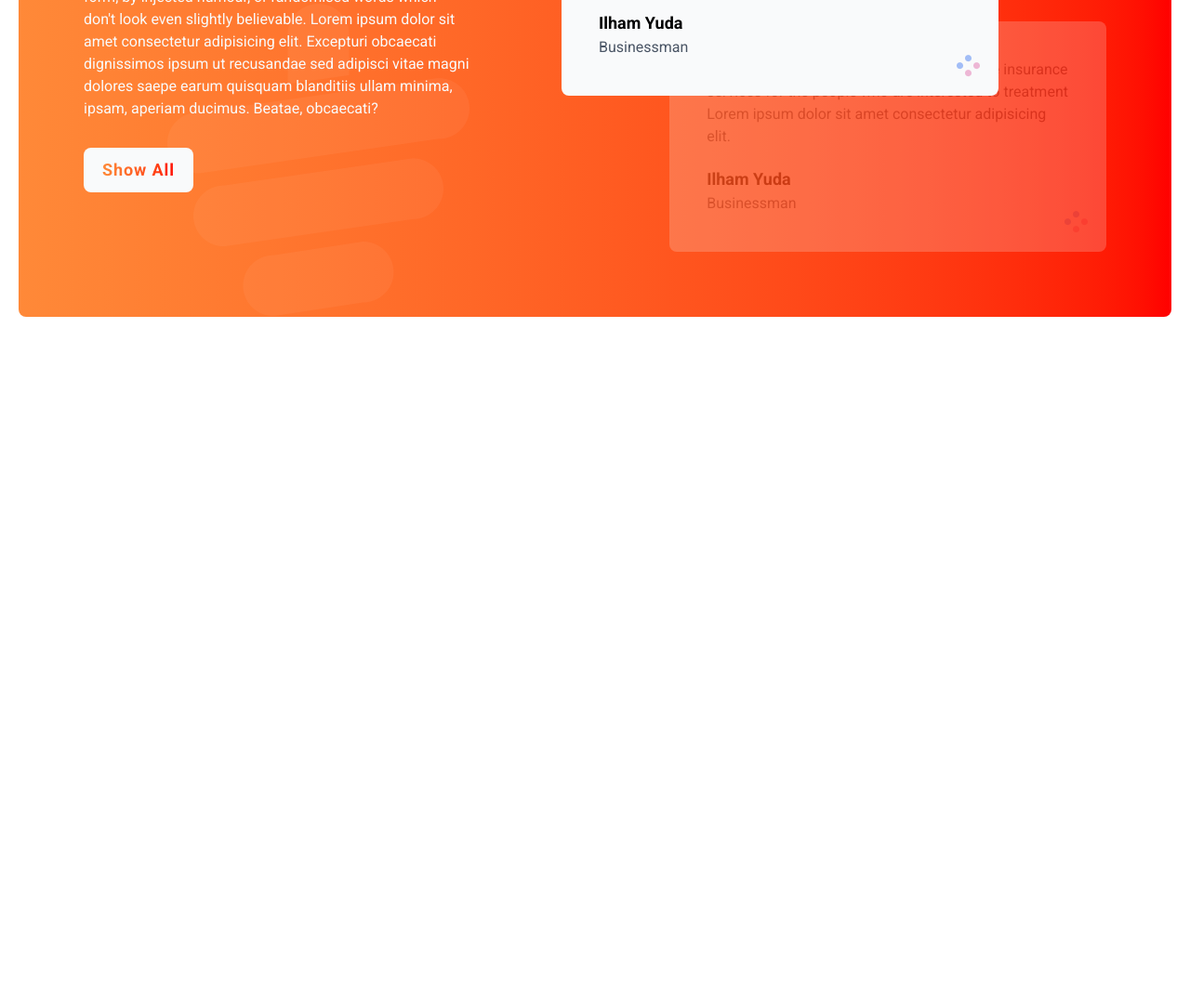
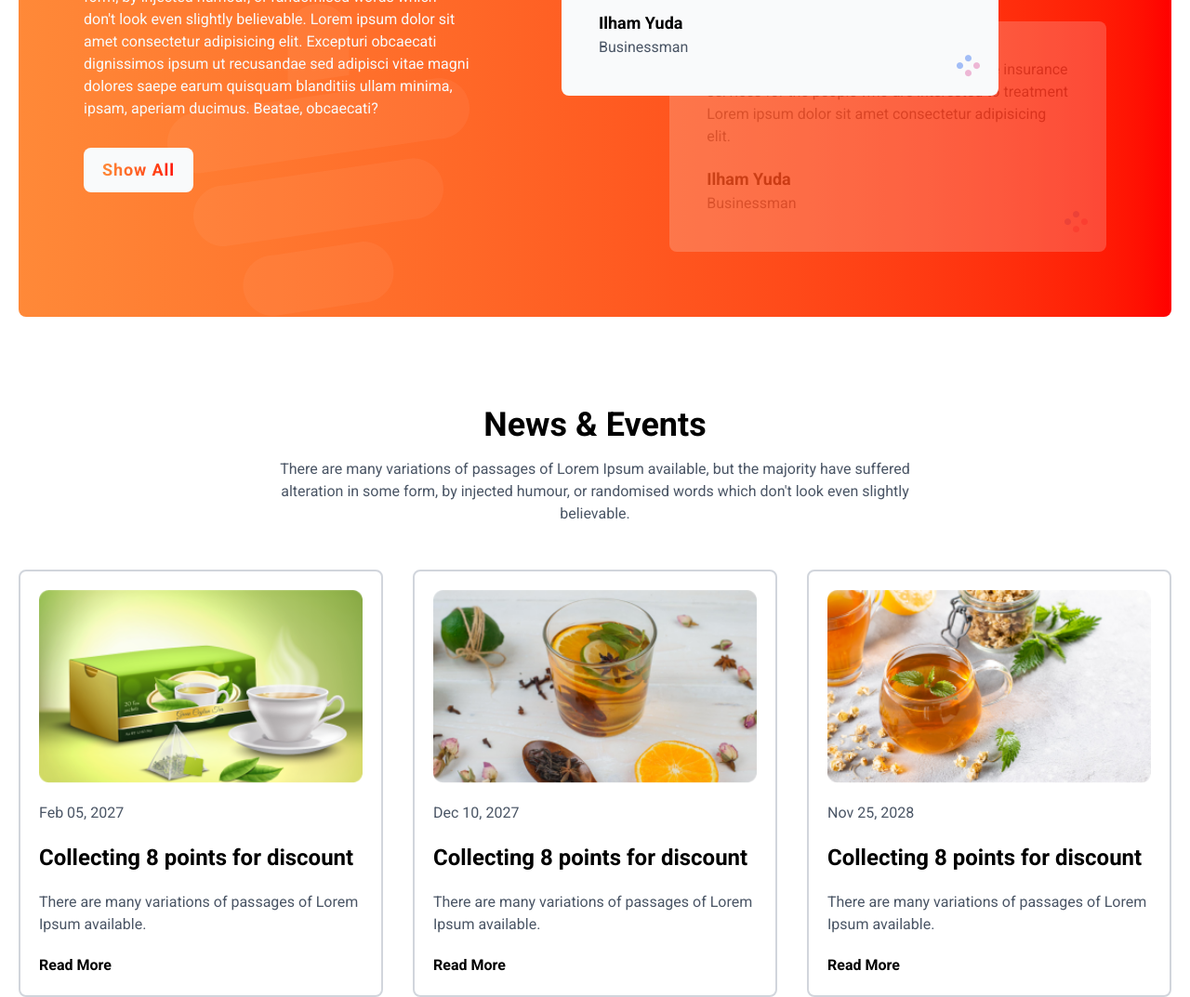
Before and after one commit to wasifhasancse/tea-house-project, a website: page index.html in a window 1280 px wide. Shown: the part 2391-3464 px from the top of the page at 93% size. Before the commit the page ends 2732 px from the top, so only its background shows below. Drawn offline with Linux system fonts and the light colour scheme.

Commit message:
add News & Events section

```diff
--- a/index.html
+++ b/index.html
@@ -133,7 +133,9 @@
         <h2 class="text-gray-50 text-5xl  w-[60%] leading-16 font-bold">Meet Our Super Clients</h2>
         <p class="text-gray-50 w-[80%]">There are many variations of passages of Lorem Ipsum
           available, but the majority have suffered alteration in some form, by injected humour, or randomised words
-          which don't look even slightly believable. Lorem ipsum dolor sit amet consectetur adipisicing elit. Excepturi obcaecati dignissimos ipsum ut recusandae sed adipisci vitae magni dolores saepe earum quisquam blanditiis ullam minima, ipsam, aperiam ducimus. Beatae, obcaecati?</p>
+          which don't look even slightly believable. Lorem ipsum dolor sit amet consectetur adipisicing elit. Excepturi
+          obcaecati dignissimos ipsum ut recusandae sed adipisci vitae magni dolores saepe earum quisquam blanditiis
+          ullam minima, ipsam, aperiam ducimus. Beatae, obcaecati?</p>
 
         <a class="inline-block bg-gray-50 py-2.5 px-5 mt-5 rounded-lg" href="#"><span
             class="bg-linear-to-l from-[#FF0000] to-[#FF8938] bg-clip-text text-transparent text-lg tracking-wider font-bold">Show
@@ -185,6 +187,53 @@
       <!-- right side end -->
     </div>
   </section>
+
+  <!-- News & Events section start -->
+  <section class="container mx-auto px-5 mt-24">
+    <!-- section title start -->
+    <div class="text-center">
+      <h2 class="text-4xl font-bold">News & Events</h2>
+      <p class="text-gray-600 mt-4 w-[58%] mx-auto">There are many variations of passages of Lorem Ipsum available, but
+        the majority have suffered alteration in some form,
+        by injected humour, or randomised words which don't look even slightly believable.</p>
+    </div>
+    <!-- section title end -->
+
+    <!-- News & Events card container start  -->
+    <div class="mt-12 grid grid-cols-1 md:grid-cols-2 lg:grid-cols-3 gap-8">
+      <!-- card start -->
+      <div class="space-y-5 border-2 border-gray-300 rounded-lg p-5 flex flex-col items-start justify-center">
+        <img class="w-full" src="./images/news-1.png" alt="news image">
+        <p class="text-gray-600">Feb 05, 2027</p>
+        <h2 class="text-2xl font-bold">Collecting 8 points for discount</h2>
+        <p class="text-gray-600">There are many variations of passages of Lorem Ipsum available.</p>
+        <a href="#" class=" font-bold">Read More</a>
+      </div>
+      <!-- card end -->
+
+      <!-- card start -->
+      <div class="space-y-5 border-2 border-gray-300 rounded-lg p-5 flex flex-col items-start justify-center">
+        <img class="w-full" src="./images/news-2.png" alt="news image">
+        <p class="text-gray-600">Dec 10, 2027</p>
+        <h2 class="text-2xl font-bold">Collecting 8 points for discount</h2>
+        <p class="text-gray-600">There are many variations of passages of Lorem Ipsum available.</p>
+        <a href="#" class=" font-bold">Read More</a>
+      </div>
+      <!-- card end -->
+
+      <!-- card start -->
+      <div class="space-y-5 border-2 border-gray-300 rounded-lg p-5 flex flex-col items-start justify-center">
+        <img class="w-full" src="./images/news-3.png" alt="news image">
+        <p class="text-gray-600">Nov 25, 2028</p>
+        <h2 class="text-2xl font-bold">Collecting 8 points for discount</h2>
+        <p class="text-gray-600">There are many variations of passages of Lorem Ipsum available.</p>
+        <a href="#" class=" font-bold">Read More</a>
+      </div>
+      <!-- card end -->
+    </div>
+    <!-- News & Events card container end -->
+  </section>
+  <!-- News & Events section end -->
 </body>
 
 </html>
```
Also changed, not shown: src/output.css.
